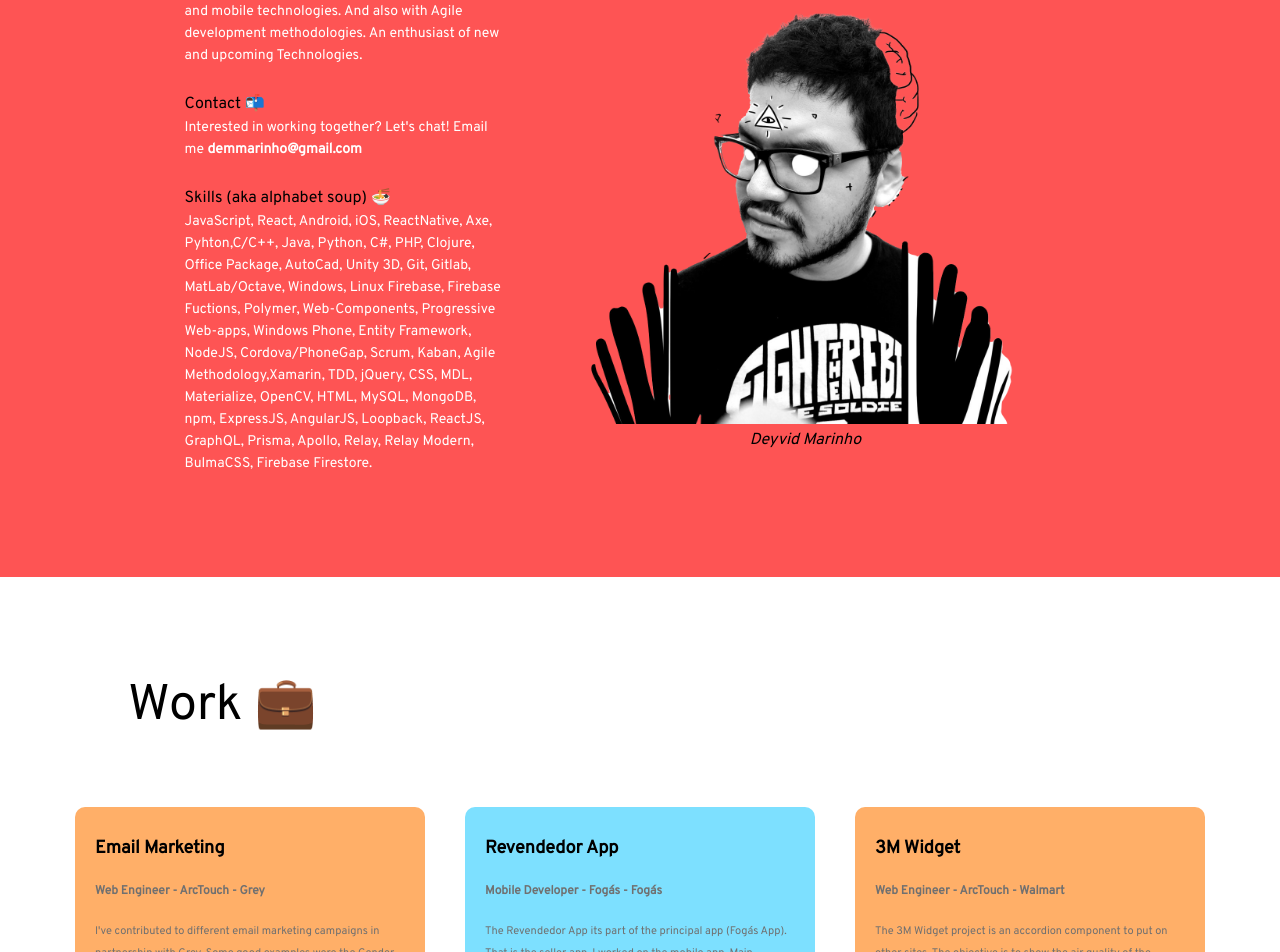
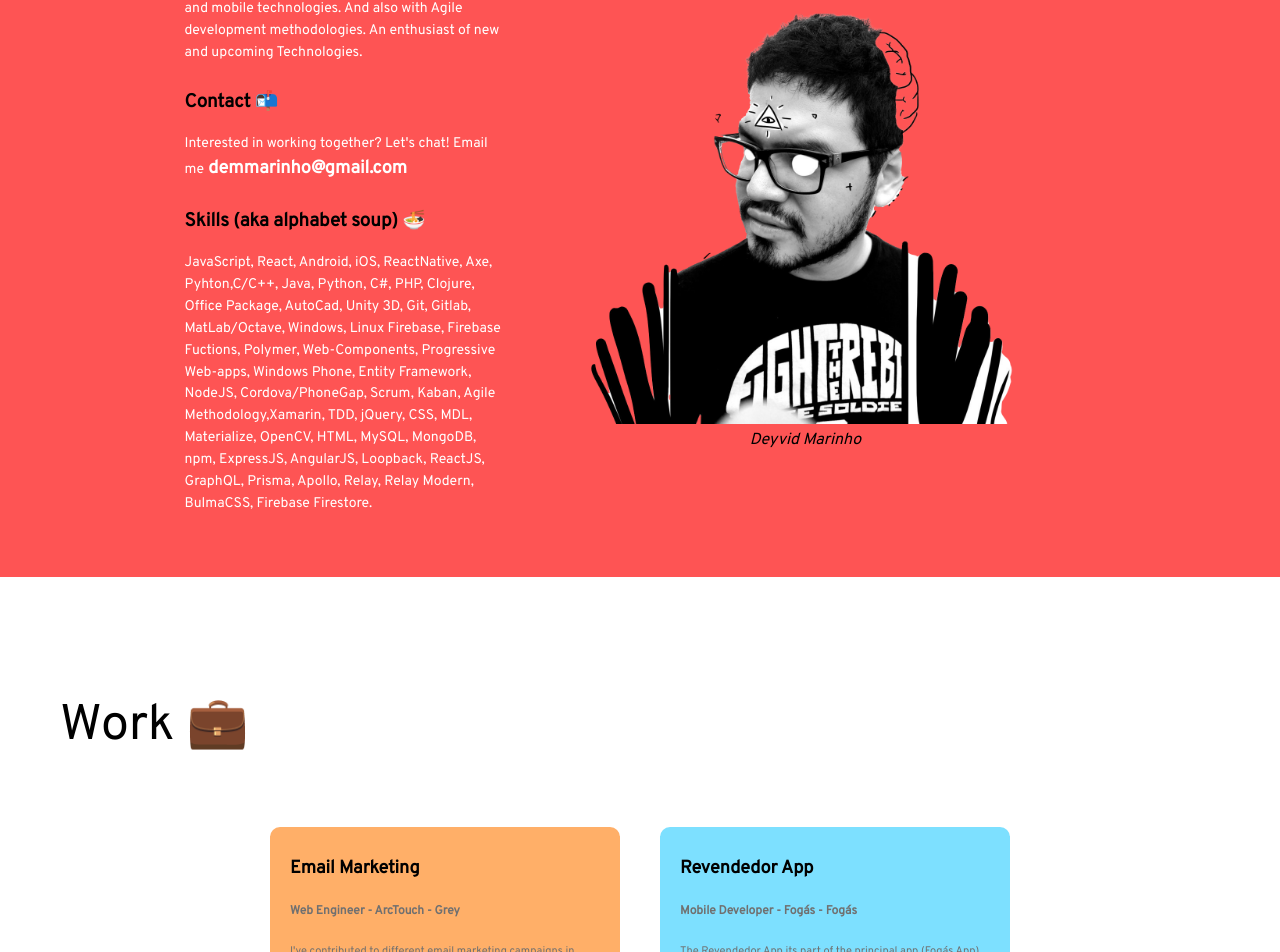
Before and after one commit to lemamon/lemamon, a React (Create React App) app: page /#/# in a window 1280 px wide. Shown: the part 943-1895 px from the top of the page. Built offline with nearby package versions, Linux system fonts and the light colour scheme.

Commit message:
feat: added animation on hover

```diff
--- a/src/App.scss
+++ b/src/App.scss
@@ -150,21 +150,9 @@ section {
     }
   }
 
-  .title-container {
-    display: flex;
-    flex-direction: column;
-    justify-content: left;
-    width: 100%;
-  }
-
   .title {
     width: 187px;
-    font-size: 50px;
-    line-height: 1.2;
-    text-align: left;
     color: #000000;
-    margin: 0;
-    font-weight: normal;
   }
 
   .subtitle {
@@ -189,25 +177,25 @@ section {
   background-color: #fe5454;
   min-height: 100%;
 
+  a {
+    text-decoration: none;
+    color: #ffffff;
+    font-size: 18px;
+  }
+
   .email {
     text-decoration: none;
     color: white;
     font-weight: bold;
   }
 
-  & h3 {
-    width: 321px;
-    height: 14px;
+  & h4 {
     margin: 0 10px 10px 0;
     font-family: Overpass;
-    font-size: 16px;
-    font-weight: normal;
-    font-stretch: normal;
-    font-style: normal;
+    font-size: 20px;
+    font-weight: bold;
     line-height: 1.44;
-    letter-spacing: normal;
-    text-align: left;
-    color: #000000;
+    color: #fff;
   }
 
   & p {
@@ -246,14 +234,9 @@ section {
 }
 
 .work {
+  padding: 20px 60px 10px;
   .title {
-    width: 80%;
-    font-size: 50px;
-    line-height: 1.2;
-    text-align: left;
     color: #000000;
-    margin: 0;
-    font-weight: normal;
     padding-top: 100px;
   }
 }
@@ -268,11 +251,21 @@ section {
 
   .item {
     width: 310px;
-    height: 278px;
+    min-height: 278px;
     margin: 20px 20px;
     padding: 10px 20px;
-    overflow: overlay;
+    overflow: hidden;
     border-radius: 10px;
+    transition: 0.5s;
+
+    @media (min-width: 1024px) {
+      height: 278px;
+      &:hover {
+        transform: scale(1.5);
+        overflow: inherit;
+        height: auto;
+      }
+    }
 
     h3 {
       font-size: 18px;
@@ -297,3 +290,21 @@ section {
     }
   }
 }
+
+.title {
+  font-size: 50px;
+  line-height: 1.2;
+  text-align: left;
+  color: #fff;
+  margin: 0;
+  font-weight: normal;
+  width: 100%;
+}
+
+.title-container {
+  display: flex;
+  flex-direction: column;
+  justify-content: left;
+  width: 100%;
+  max-width: 1440px;
+}
```
